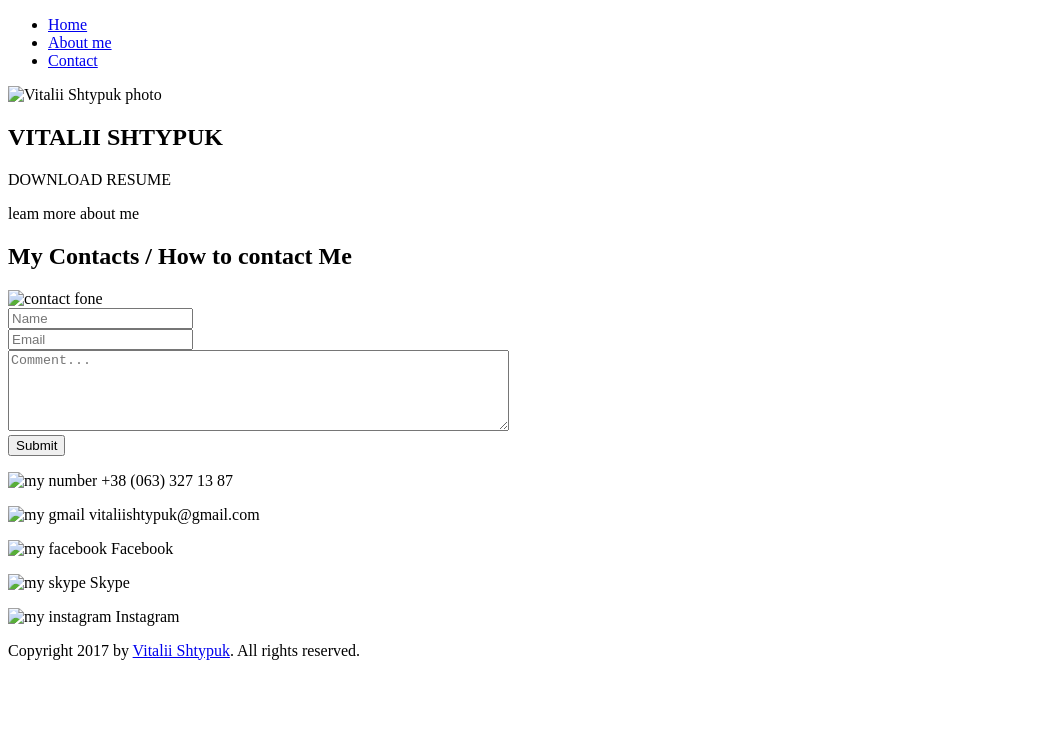
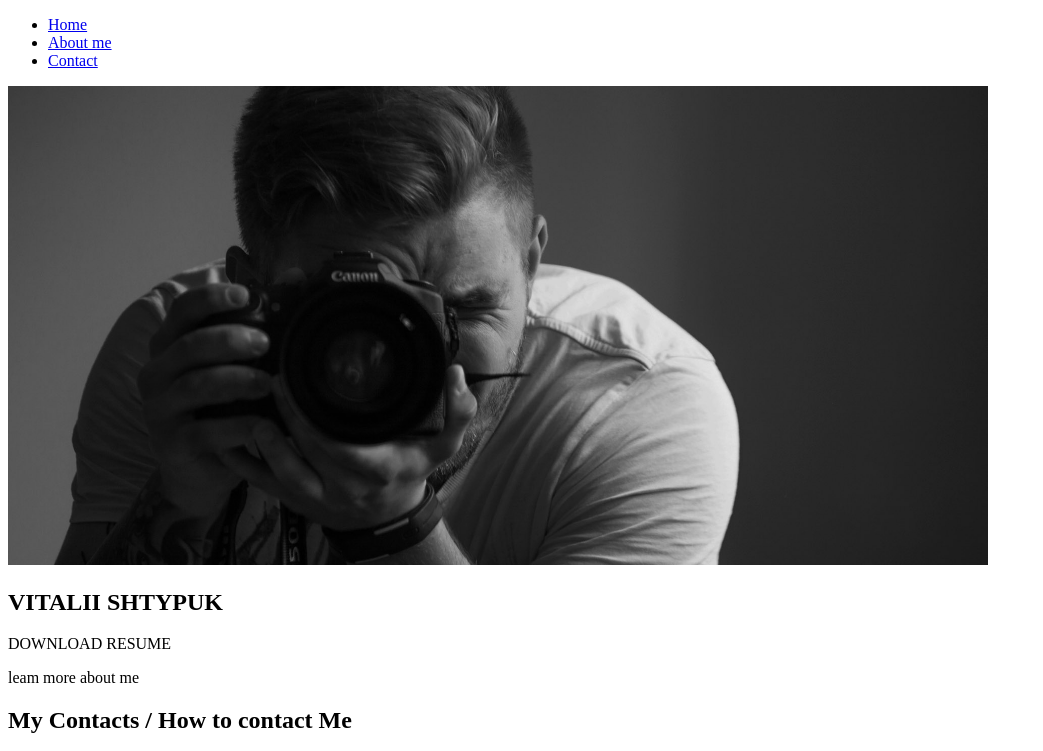
Before and after one commit to vitaliishtypuk/lv285my-web-html, a plain HTML site: page contact.html in a window 1280 px wide. Shown: the top 751 px of the page, without its empty margins (0-1043 px from the left). Drawn offline with Linux system fonts and the light colour scheme; the site is published under a folder, as on GitHub Pages, so addresses that start at the root find nothing.

Commit message:
lv285css

```diff
--- a/contact.html
+++ b/contact.html
@@ -4,7 +4,7 @@
     <meta charset="UTF-8">
     <meta name="viewport" content="width=device-width, initial-scale=1.0">
     <title>Vitalii Shtypuk web developer</title>
-    <link rel="shortcut icon" href="/img/x-icon.png" type="image/x-icon">
+    <link rel="shortcut icon" href="img/x-icon.png" type="image/x-icon">
 
 </head>
 <body>
@@ -17,7 +17,7 @@
                 </ul>
             </div>
             <article>
-                <img src="/img/icanon.jpg" width="980" alt="Vitalii Shtypuk photo">
+                <img src="img/icanon.jpg" width="980" alt="Vitalii Shtypuk photo">
                 <div>
                     <h1><b>VITALII SHTYPUK</b></h1>
                     <p>DOWNLOAD RESUME</p>
@@ -30,7 +30,7 @@
         <article>
             <form method="POST" action="https://formspree.io/vitaliishtypuk@gmail.com">
                 <h2>My Contacts / How to contact Me</h2>
-                <img src="/img/contact-fone.png" width="980" alt="contact fone">
+                <img src="img/contact-fone.png" width="980" alt="contact fone">
                 <div>
                     <label>
                         <input type="text" placeholder="Name" name="client-name" required>
@@ -48,11 +48,11 @@
             </form>
 
                 <div>
-                    <p><img src="/img/tel.png" width="50" alt="my number"> +38 (063) 327 13 87</p>
-                    <p><img src="/img/gmail.png" width="50" alt="my gmail"> vitaliishtypuk@gmail.com</p>
-                    <p><img src="/img/facebook.png" width="50" alt="my facebook"> Facebook</p>
-                    <p><img src="/img/skype.png" width="50" alt="my skype"> Skype</p>
-                    <p><img src="/img/instagram.png" width="50" alt="my instagram"> Instagram</p>
+                    <p><img src="img/tel.png" width="50" alt="my number"> +38 (063) 327 13 87</p>
+                    <p><img src="img/gmail.png" width="50" alt="my gmail"> vitaliishtypuk@gmail.com</p>
+                    <p><img src="img/facebook.png" width="50" alt="my facebook"> Facebook</p>
+                    <p><img src="img/skype.png" width="50" alt="my skype"> Skype</p>
+                    <p><img src="img/instagram.png" width="50" alt="my instagram"> Instagram</p>
                 </div>
         </article>
 
```
Also changed, not shown: about-me.html (+4 -4 lines), home.html (+8 -8 lines).
